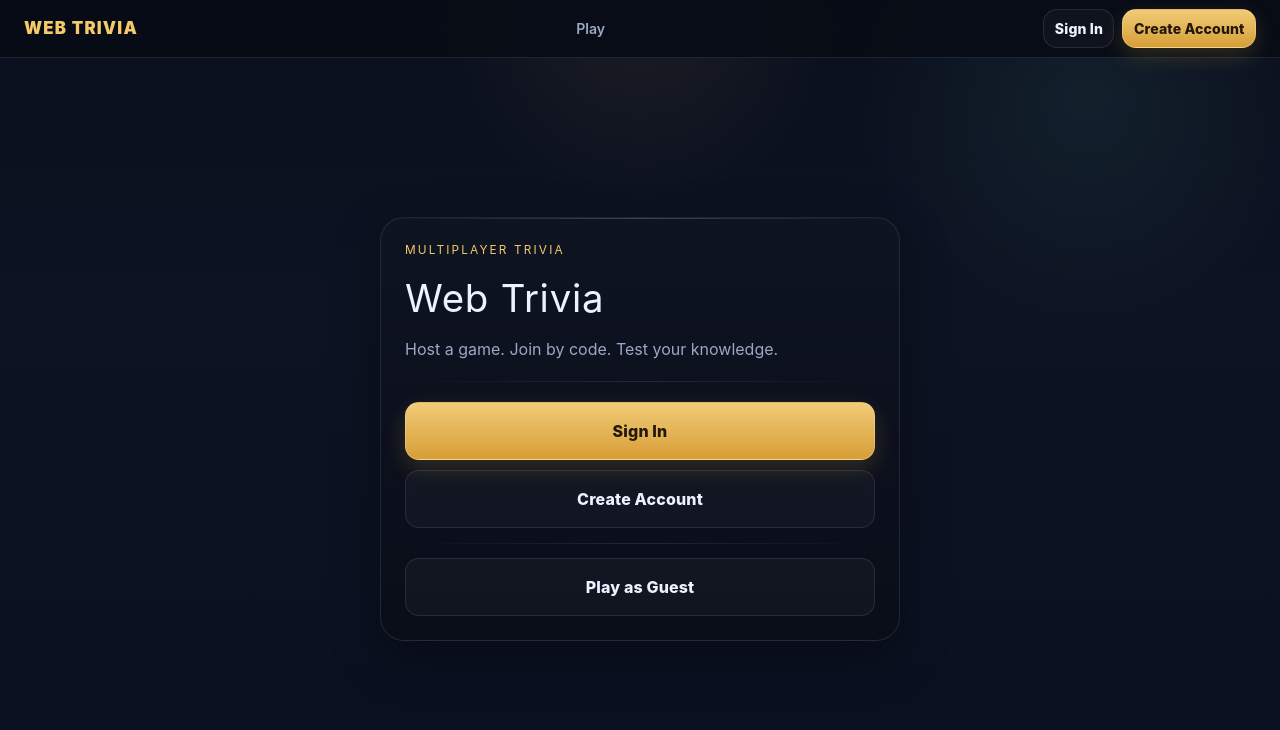
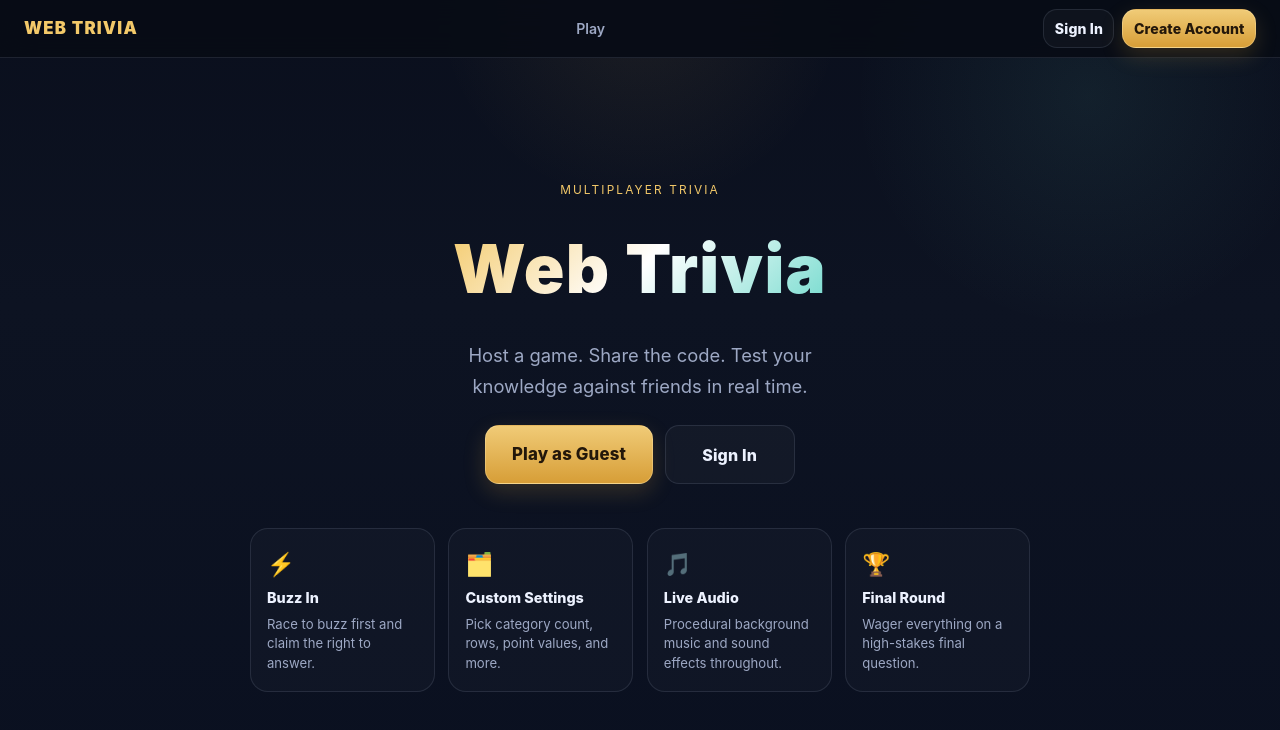
Before and after one commit to irdickinson/web-trivia, a React (Vite) app: page / in a window 1280 px wide. Shown: the top 730 px of the page. Built offline with nearby package versions, Linux system fonts and the light colour scheme; no server answers.

Commit message:
feat(ui): rewrite Home as hero landing page; rewrite UpgradeAccount with design system

```diff
--- a/src/pages/Home.tsx
+++ b/src/pages/Home.tsx
@@ -1,19 +1,29 @@
 import { useState } from 'react'
-import { Link, useNavigate } from 'react-router-dom'
+import { useNavigate } from 'react-router-dom'
 import { useAuth } from '../context/AuthContext'
+import { useAuthModal } from '../context/AuthModalContext'
 import { LoadingScreen } from '../components/ui/LoadingScreen'
 import { getAuthErrorMessage } from '../utils/authErrors'
 import { PageMeta } from '../components/seo/PageMeta'
 
+const FEATURES = [
+  { icon: '⚡', title: 'Buzz In', desc: 'Race to buzz first and claim the right to answer.' },
+  { icon: '🗂️', title: 'Custom Settings', desc: 'Pick category count, rows, point values, and more.' },
+  { icon: '🎵', title: 'Live Audio', desc: 'Procedural background music and sound effects throughout.' },
+  { icon: '🏆', title: 'Final Round', desc: 'Wager everything on a high-stakes final question.' },
+]
+
 export default function Home() {
-  const { user, loading, isAnonymous, signInAsGuest, signOut } = useAuth()
+  const { user, loading, isAnonymous, signInAsGuest } = useAuth()
+  const { open } = useAuthModal()
   const navigate = useNavigate()
   const [guestLoading, setGuestLoading] = useState(false)
   const [error, setError] = useState('')
 
   if (loading) return <LoadingScreen />
 
-  async function handlePlayAsGuest() {
+  async function handlePlay() {
+    if (user) { navigate('/lobby'); return }
     setError('')
     setGuestLoading(true)
     try {
@@ -27,60 +37,54 @@ export default function Home() {
   }
 
   return (
-    <main className="page center auth-shell">
+    <main className="hero-section">
       <PageMeta
         title="Free Multiplayer Trivia Game"
         description="Host a trivia room, share the code, and challenge your friends across History, Science, Geography, Pop Culture, and more. No download required."
         path="/"
       />
-      <div className="panel elevated-panel auth-panel stack">
-        <div className="stack" style={{ gap: '0.25rem' }}>
-          <div className="eyebrow">Multiplayer trivia</div>
-          <h1 className="auth-title show-title">Web Trivia</h1>
-          <p className="muted auth-copy">
-            Host a game. Join by code. Test your knowledge.
-          </p>
-        </div>
 
-        <div className="divider" />
+      <div className="eyebrow" style={{ marginBottom: 0 }}>Multiplayer trivia</div>
+      <h1 className="hero-title">Web Trivia</h1>
+      <p className="hero-sub">
+        Host a game. Share the code. Test your knowledge against friends in real time.
+      </p>
 
-        {user ? (
-          <div className="stack compact-stack">
-            <Link to="/lobby">
-              <button className="btn-lg" style={{ width: '100%' }}>
-                Play Now
-              </button>
-            </Link>
-            {isAnonymous && (
-              <Link to="/upgrade">
-                <button className="secondary ghost" style={{ fontSize: '0.88rem' }}>
-                  Save progress → create an account
-                </button>
-              </Link>
-            )}
-            <button className="ghost secondary" style={{ fontSize: '0.85rem', opacity: 0.6 }} onClick={signOut}>
-              Sign out
-            </button>
+      <div className="hero-cta">
+        <button
+          className="btn-lg"
+          onClick={handlePlay}
+          disabled={guestLoading}
+          style={{ minWidth: '160px', fontSize: '1.05rem' }}
+        >
+          {guestLoading ? 'Joining…' : user ? 'Play Now' : 'Play as Guest'}
+        </button>
+        {!user && (
+          <button
+            className="secondary btn-lg"
+            onClick={() => open('signin')}
+            style={{ minWidth: '130px' }}
+          >
+            Sign In
+          </button>
+        )}
+        {user && isAnonymous && (
+          <button className="secondary btn-lg" onClick={() => open('signup')}>
+            Create Account
+          </button>
+        )}
+      </div>
+
+      {error && <p className="error" style={{ fontSize: '0.88rem' }}>{error}</p>}
+
+      <div className="features-row">
+        {FEATURES.map((f) => (
+          <div key={f.title} className="feature-card">
+            <span className="feature-icon">{f.icon}</span>
+            <span className="feature-title">{f.title}</span>
+            <span className="feature-desc">{f.desc}</span>
           </div>
-        ) : (
-          <div className="stack compact-stack">
-            <Link to="/sign-in">
-              <button className="btn-lg" style={{ width: '100%' }}>Sign In</button>
-            </Link>
-            <Link to="/sign-up">
-              <button className="secondary btn-lg" style={{ width: '100%' }}>Create Account</button>
-            </Link>
-            <div className="divider" />
-            <button
-              className="ghost btn-lg"
-              onClick={handlePlayAsGuest}
-              disabled={guestLoading}
-            >
-              {guestLoading ? 'Joining…' : 'Play as Guest'}
-            </button>
-            {error && <p className="error">{error}</p>}
-          </div>
-        )}
+        ))}
       </div>
     </main>
   )
--- a/src/pages/UpgradeAccount.tsx
+++ b/src/pages/UpgradeAccount.tsx
@@ -1,10 +1,8 @@
 import { useState, FormEvent } from 'react'
 import { useNavigate } from 'react-router-dom'
 import { useAuth } from '../context/AuthContext'
-import { Button } from '../components/ui/Button'
-import { Input } from '../components/ui/Input'
-import { Card } from '../components/ui/Card'
 import { getAuthErrorMessage } from '../utils/authErrors'
+import { PageMeta } from '../components/seo/PageMeta'
 
 export default function UpgradeAccount() {
   const { upgradeAccount } = useAuth()
@@ -30,20 +28,23 @@ export default function UpgradeAccount() {
   }
 
   return (
-    <main className="min-h-screen bg-gray-900 flex items-center justify-center p-4">
-      <div className="w-full max-w-sm flex flex-col gap-6">
-        <div className="text-center">
-          <h1 className="text-3xl font-bold text-white">Save Your Progress</h1>
-          <p className="text-gray-400 mt-1 text-sm">
-            Link an account to keep your question sets and stats. Your current guest
-            session carries over — nothing is lost.
+    <main className="page center" style={{ padding: '2rem' }}>
+      <PageMeta title="Save Your Progress" description="Link an account to your guest session." path="/upgrade" />
+      <div className="panel elevated-panel stack" style={{ width: 'min(480px, 94vw)', padding: '1.75rem' }}>
+        <div>
+          <div className="eyebrow">Guest account</div>
+          <h1 style={{ fontWeight: 900, fontSize: '1.6rem' }}>Save Your Progress</h1>
+          <p className="muted" style={{ marginTop: '0.35rem', fontSize: '0.9rem', lineHeight: 1.6 }}>
+            Link an email account to your guest session — nothing is lost, your UID stays the same.
           </p>
         </div>
 
-        <Card>
-          <form onSubmit={handleSubmit} className="flex flex-col gap-4">
-            <Input
-              label="Display Name"
+        <div className="divider" />
+
+        <form onSubmit={handleSubmit} className="stack compact-stack">
+          <label className="stack" style={{ gap: '0.4rem' }}>
+            <span className="eyebrow" style={{ marginBottom: 0 }}>Display Name</span>
+            <input
               type="text"
               value={displayName}
               onChange={(e) => setDisplayName(e.target.value)}
@@ -53,16 +54,20 @@ export default function UpgradeAccount() {
               autoComplete="nickname"
               required
             />
-            <Input
-              label="Email"
+          </label>
+          <label className="stack" style={{ gap: '0.4rem' }}>
+            <span className="eyebrow" style={{ marginBottom: 0 }}>Email</span>
+            <input
               type="email"
               value={email}
               onChange={(e) => setEmail(e.target.value)}
               autoComplete="email"
               required
             />
-            <Input
-              label="Password"
+          </label>
+          <label className="stack" style={{ gap: '0.4rem' }}>
+            <span className="eyebrow" style={{ marginBottom: 0 }}>Password</span>
+            <input
               type="password"
               value={password}
               onChange={(e) => setPassword(e.target.value)}
@@ -71,16 +76,17 @@ export default function UpgradeAccount() {
               autoComplete="new-password"
               required
             />
-            {error && <p role="alert" className="text-red-400 text-sm">{error}</p>}
-            <Button type="submit" loading={loading} size="lg" className="w-full mt-1">
-              Save Account
-            </Button>
-          </form>
-        </Card>
+          </label>
+          {error && <p className="error" style={{ fontSize: '0.88rem' }}>{error}</p>}
+          <button type="submit" className="btn-lg" disabled={loading} style={{ width: '100%' }}>
+            {loading ? 'Saving…' : 'Save Account'}
+          </button>
+        </form>
 
         <button
+          className="secondary"
+          style={{ opacity: 0.6, fontSize: '0.88rem' }}
           onClick={() => navigate(-1)}
-          className="text-sm text-gray-500 hover:text-gray-400 text-center transition-colors"
         >
           ← Go back
         </button>
```
